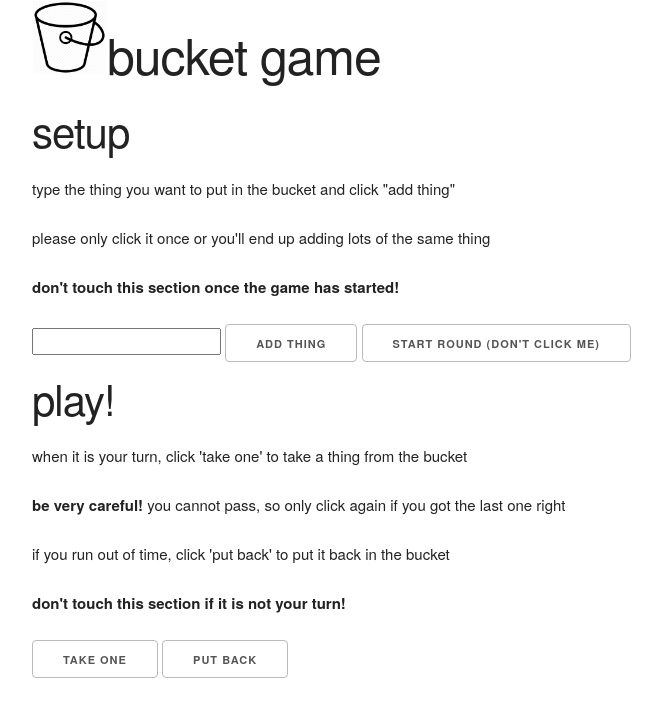
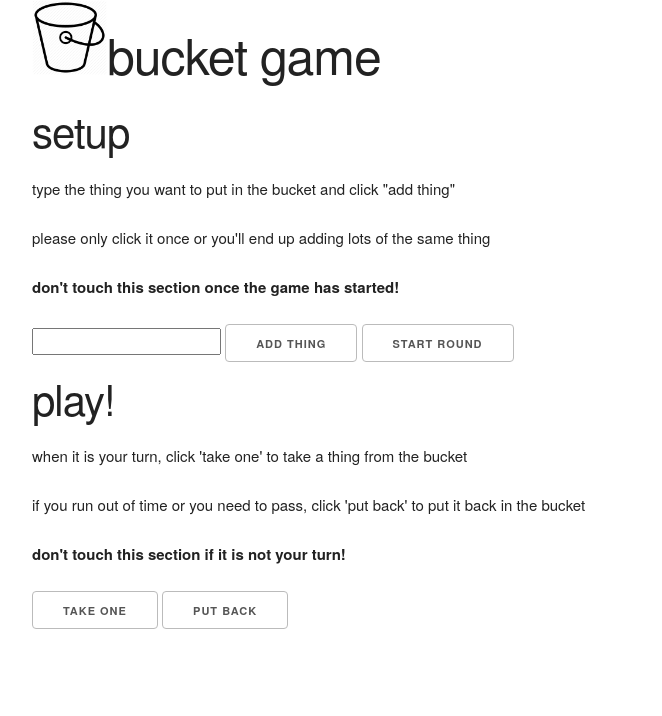
Before and after one commit to harryaskham/bucketgame, a plain HTML site: page index.html in a window 1280 px wide. Shown: the whole page, without its empty margins (128-790 px from the left). Drawn offline with nearby package versions, Linux system fonts and the light colour scheme.

Commit message:
change mesasging

```diff
--- a/index.html
+++ b/index.html
@@ -53,14 +53,13 @@
         <p><b>don't touch this section once the game has started!</b></p>
         <input id="new-entry" />
         <button onclick="add()">add thing</button>
-        <button onclick="reset()">start round (don't click me)</button>
+        <button onclick="reset()">start round</button>
       </div>
 
       <div class="row">
         <h2>play!</h2>
         <p>when it is your turn, click 'take one' to take a thing from the bucket</p>
-        <p><b>be very careful!</b> you cannot pass, so only click again if you got the last one right</p>
-        <p>if you run out of time, click 'put back' to put it back in the bucket</p>
+        <p>if you run out of time or you need to pass, click 'put back' to put it back in the bucket</p>
         <p><b>don't touch this section if it is not your turn!</b></p>
         <p></p>
         <button onclick="take()">take one</button>
```
